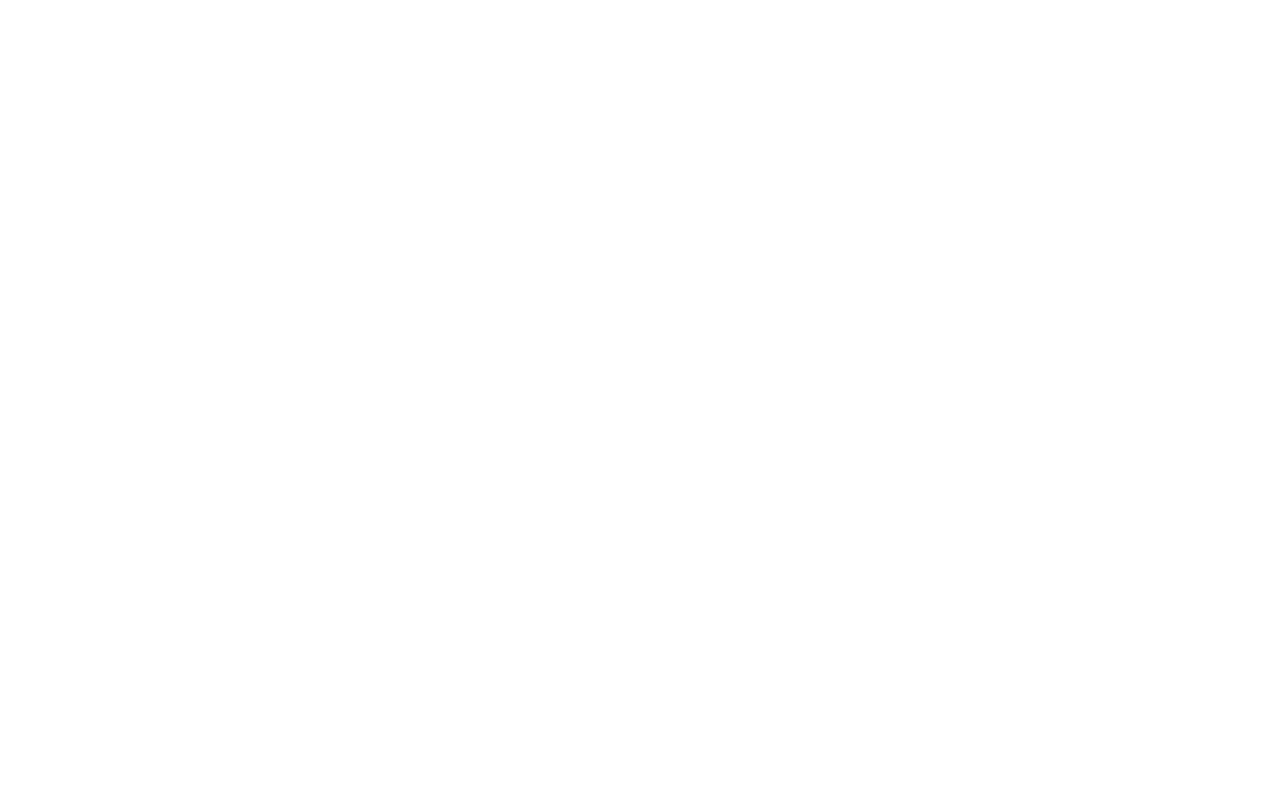
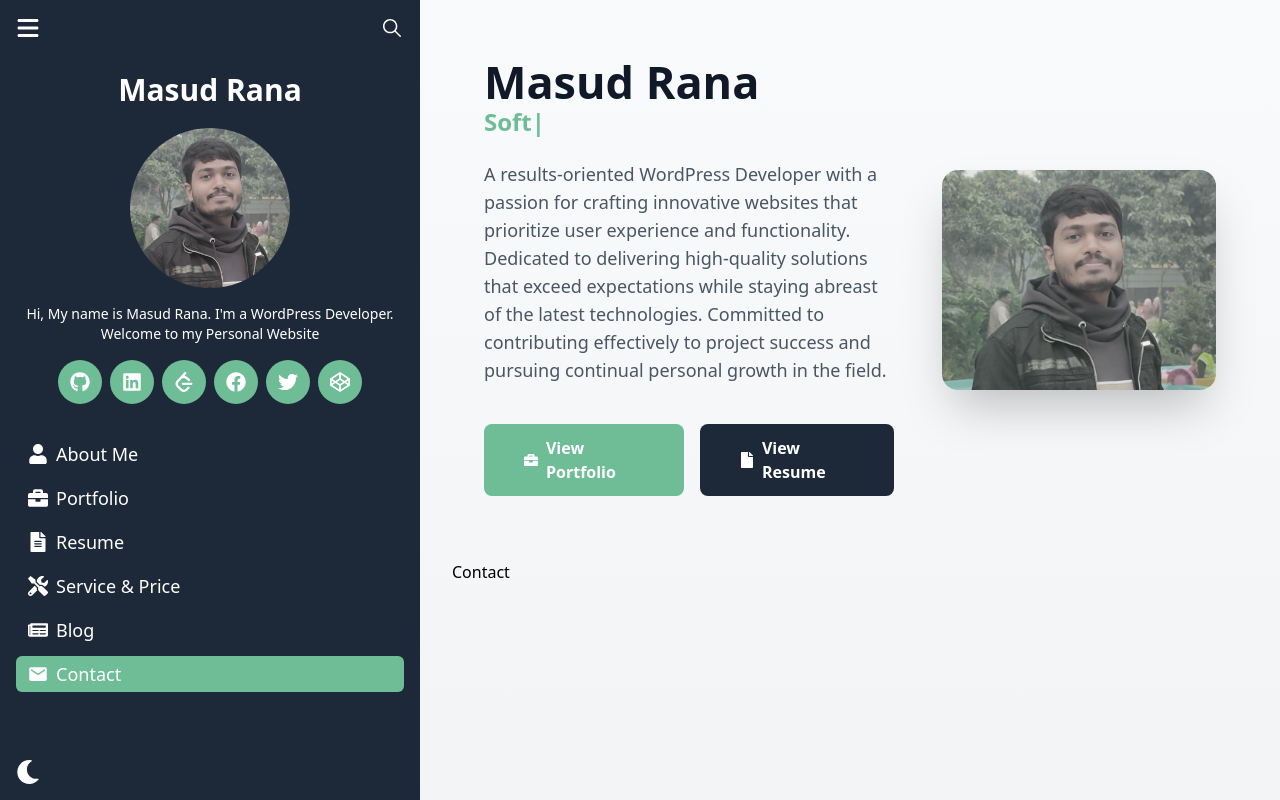
Before and after one commit to pro-masud/React-Portfolio-For-Me, a React (Vite) app: page /contact in a window 1280 px wide. Before the commit this address had no page. Built offline with nearby package versions, Linux system fonts and the light colour scheme.

Commit message:
feat: successfully we are fix our side bar manu problem

```diff
--- a/src/App.jsx
+++ b/src/App.jsx
@@ -3,6 +3,7 @@ import Layout from "./components/Layout";
 import Skills from "./components/Skills";
 import About from "./pages/About";
 import Blog from "./pages/Blog";
+import Contact from "./pages/Contact";
 import Portfolio from "./pages/Portfolio";
 import Price from "./pages/Price";
 import Resume from "./pages/Resume";
@@ -18,6 +19,7 @@ const App = () => {
           <Route path="/resume" element={<Resume />} />
           <Route path="/price" element={<Price />} />
           <Route path="/blog" element={<Blog />} />
+          <Route path="/contact" element={<Contact />} />
         </Route>
       </Routes>
     </Router>
--- a/src/components/Sidebar.jsx
+++ b/src/components/Sidebar.jsx
@@ -14,11 +14,18 @@ import {
 import { FaBars, FaCodepen, FaLinkedin } from "react-icons/fa6";
 import { IoIosSearch, IoMdMail } from "react-icons/io";
 import { SiLeetcode } from "react-icons/si";
-import { Link } from "react-router-dom";
+import { NavLink } from "react-router-dom";
 import UserImage from "./../assets/image/user.png";
 
 const Sidebar = () => {
   const [isSidebarOpen, setIsSidebarOpen] = useState(true);
+
+  const getNavLinkClass = ({ isActive }) =>
+    `flex items-center gap-2 rounded-md transition-all duration-200 ${
+      isSidebarOpen
+        ? "nav-link px-3 py-1 hover:bg-secondary-ur hover:text-white"
+        : "p-1 justify-center hover:bg-secondary-ur"
+    } ${isActive ? "active-link" : ""}`;
   const [darkMode, setDarkMode] = useState(
     localStorage.getItem("theme") === "dark",
   );
@@ -148,87 +155,45 @@ const Sidebar = () => {
               {/* Navigation Menu */}
               <ul className="flex flex-col gap-2 mt-8 pb-4 text-lg text-white dark:text-gray-200">
                 <li>
-                  <Link
-                    to="/about"
-                    className={`flex items-center gap-2 rounded-md transition-all duration-200 ${
-                      isSidebarOpen
-                        ? "nav-link active-link px-3 py-1 hover:bg-secondary-ur hover:text-white"
-                        : "p-1 justify-center hover:bg-secondary-ur"
-                    } ${!isSidebarOpen && "active-link"}`}
-                  >
+                  <NavLink to="/about" className={getNavLinkClass}>
                     <FaUser fontSize="20px" />
                     {isSidebarOpen && "About Me"}
-                  </Link>
+                  </NavLink>
                 </li>
 
                 <li>
-                  <a
-                    href="#Portfolio"
-                    className={`flex items-center gap-2 rounded-md transition-all duration-200 ${
-                      isSidebarOpen
-                        ? "nav-link px-3 py-1 hover:bg-secondary-ur hover:text-white"
-                        : "p-1 justify-center hover:bg-secondary-ur"
-                    }`}
-                  >
+                  <NavLink to="/portfolio" className={getNavLinkClass}>
                     <FaBriefcase fontSize="20px" />
                     {isSidebarOpen && "Portfolio"}
-                  </a>
+                  </NavLink>
                 </li>
 
                 <li>
-                  <a
-                    href="#Resume"
-                    className={`flex items-center gap-2 rounded-md transition-all duration-200 ${
-                      isSidebarOpen
-                        ? "nav-link px-3 py-1 hover:bg-secondary-ur hover:text-white"
-                        : "p-1 justify-center hover:bg-secondary-ur"
-                    }`}
-                  >
+                  <NavLink to="/resume" className={getNavLinkClass}>
                     <FaFileAlt fontSize="20px" />
                     {isSidebarOpen && "Resume"}
-                  </a>
+                  </NavLink>
                 </li>
 
                 <li>
-                  <a
-                    href="#Price"
-                    className={`flex items-center gap-2 rounded-md transition-all duration-200 ${
-                      isSidebarOpen
-                        ? "nav-link px-3 py-1 hover:bg-secondary-ur hover:text-white"
-                        : "p-1 justify-center hover:bg-secondary-ur"
-                    }`}
-                  >
+                  <NavLink to="/price" className={getNavLinkClass}>
                     <FaTools fontSize="20px" />
                     {isSidebarOpen && "Service & Price"}
-                  </a>
+                  </NavLink>
                 </li>
 
                 <li>
-                  <a
-                    href="#Blog"
-                    className={`flex items-center gap-2 rounded-md transition-all duration-200 ${
-                      isSidebarOpen
-                        ? "nav-link px-3 py-1 hover:bg-secondary-ur hover:text-white"
-                        : "p-1 justify-center hover:bg-secondary-ur"
-                    }`}
-                  >
+                  <NavLink to="/blog" className={getNavLinkClass}>
                     <FaNewspaper fontSize="20px" />
                     {isSidebarOpen && "Blog"}
-                  </a>
+                  </NavLink>
                 </li>
 
                 <li>
-                  <a
-                    href="#contact"
-                    className={`flex items-center gap-2 rounded-md transition-all duration-200 ${
-                      isSidebarOpen
-                        ? "nav-link px-3 py-1 hover:bg-secondary-ur hover:text-white"
-                        : "p-1 justify-center hover:bg-secondary-ur"
-                    }`}
-                  >
+                  <NavLink to="/contact" className={getNavLinkClass}>
                     <IoMdMail fontSize="20px" />
                     {isSidebarOpen && "Contact"}
-                  </a>
+                  </NavLink>
                 </li>
               </ul>
             </div>
--- /dev/null
+++ b/src/pages/Contact.jsx
@@ -0,0 +1,5 @@
+const Contact = () => {
+  return <div>Contact</div>;
+};
+
+export default Contact;
```
